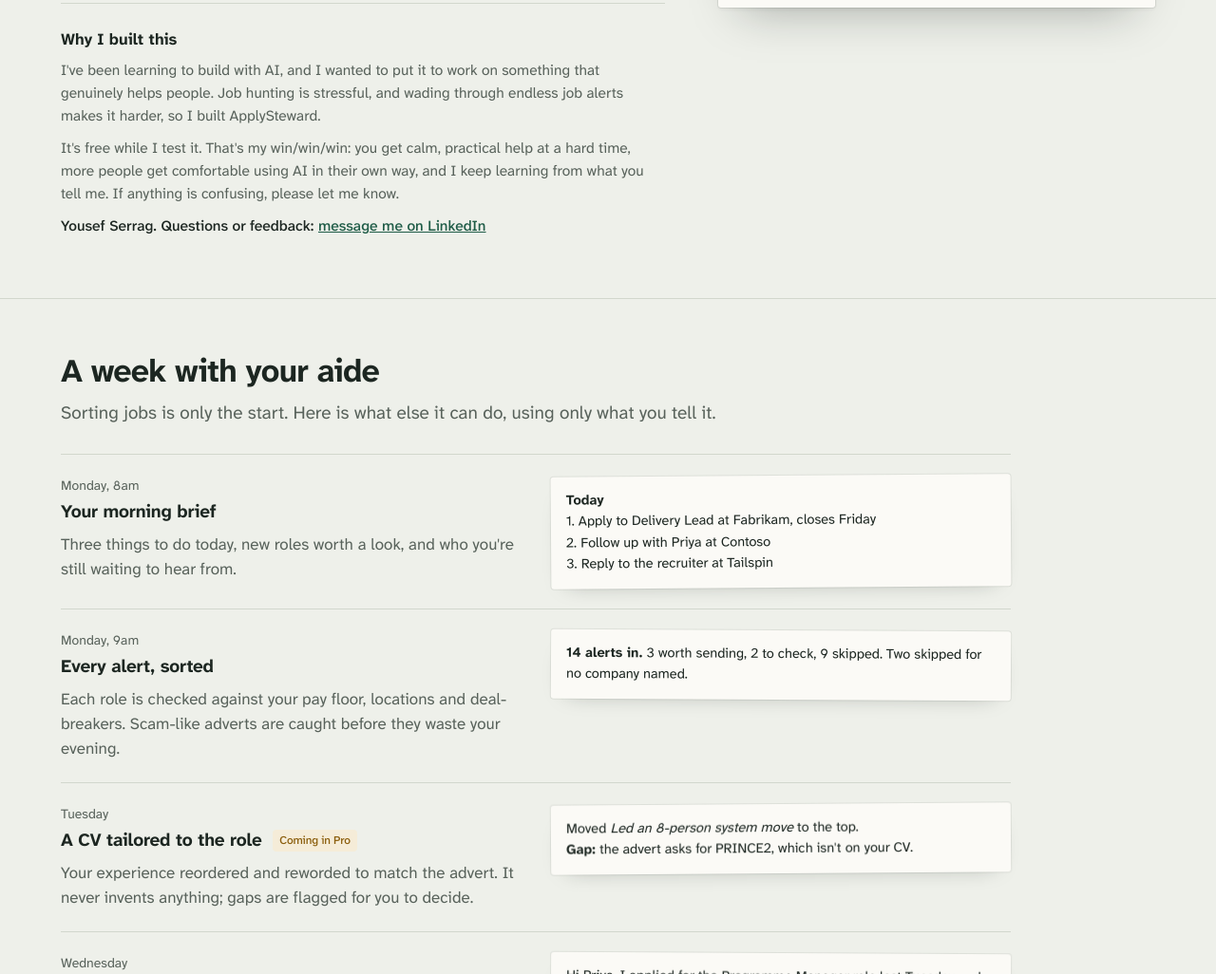
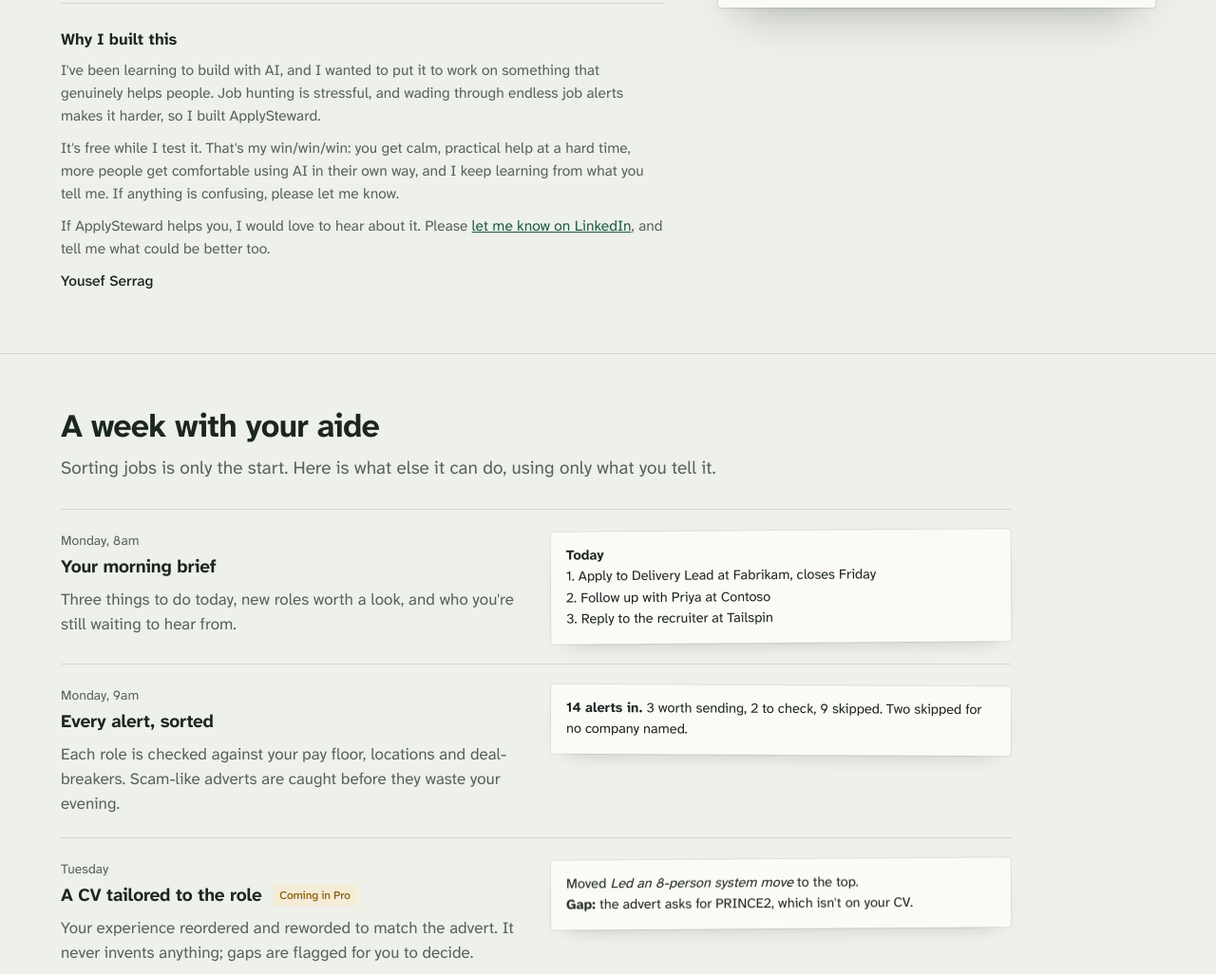
Before and after one commit to yserrag/applysteward, a plain HTML site: page docs/index.html in a window 1280 px wide. Shown: the part 711-1737 px from the top of the page at 95% size. Drawn offline with Linux system fonts and the light colour scheme.

Commit message:
Invite users to share on LinkedIn if ApplySteward helped
Co-Authored-By: Claude Opus 5.5 <noreply@anthropic.com>
Claude-Session: https://claude.ai/code/session_01AyUKVGFK5gRvJJ3UuahR47

```diff
--- a/docs/index.html
+++ b/docs/index.html
@@ -285,6 +285,7 @@ input:focus,select:focus,textarea:focus{border-color:var(--green);outline:none;b
 .care{margin:36px 0 0;padding:20px 22px;border-radius:6px;background:var(--green-soft);font-size:15.5px}
 .care h3{margin:0 0 8px;font-size:17px}
 .care p{margin:0 0 8px;max-width:62ch}
+.thanks{margin:22px 0 0;font-size:16px;color:var(--muted)}
 .care p:last-child{margin:0}
 
 /* finish */
@@ -648,6 +649,7 @@ footer .legal strong{color:var(--ink);font-weight:500}
         <p>A search often takes months, and much of it is outside your control. A rejection is usually about fit and timing, not your worth. Small, steady steps add up, and you have just taken one.</p>
         <p>If it starts to feel heavy, talk to someone you trust or a doctor. In the UK and Ireland, Samaritans are free to call, day or night, on <a href="tel:116123">116 123</a>. Elsewhere, <a href="https://findahelpline.com">findahelpline.com</a> lists free support near you.</p>
       </aside>
+      <p class="thanks">Found this helpful? I would love to hear how it goes. <a href="https://www.linkedin.com/in/yserrag">Let me know on LinkedIn</a>.</p>
     </section>
 
     <div class="nav" id="nav">
@@ -662,7 +664,8 @@ footer .legal strong{color:var(--ink);font-weight:500}
         <h3>Why I built this</h3>
         <p>I've been learning to build with AI, and I wanted to put it to work on something that genuinely helps people. Job hunting is stressful, and wading through endless job alerts makes it harder, so I built ApplySteward.</p>
         <p>It's free while I test it. That's my win/win/win: you get calm, practical help at a hard time, more people get comfortable using AI in their own way, and I keep learning from what you tell me. If anything is confusing, please let me know.</p>
-        <p class="sig">Yousef Serrag. Questions or feedback: <a href="https://www.linkedin.com/in/yserrag">message me on LinkedIn</a></p>
+        <p>If ApplySteward helps you, I would love to hear about it. Please <a href="https://www.linkedin.com/in/yserrag">let me know on LinkedIn</a>, and tell me what could be better too.</p>
+        <p class="sig">Yousef Serrag</p>
       </div>
 
     <details class="mobile-sheet" id="mobile-sheet">
```
Also changed, not shown: docs/desk/index.html (+1 -1 lines), 1 other file.
